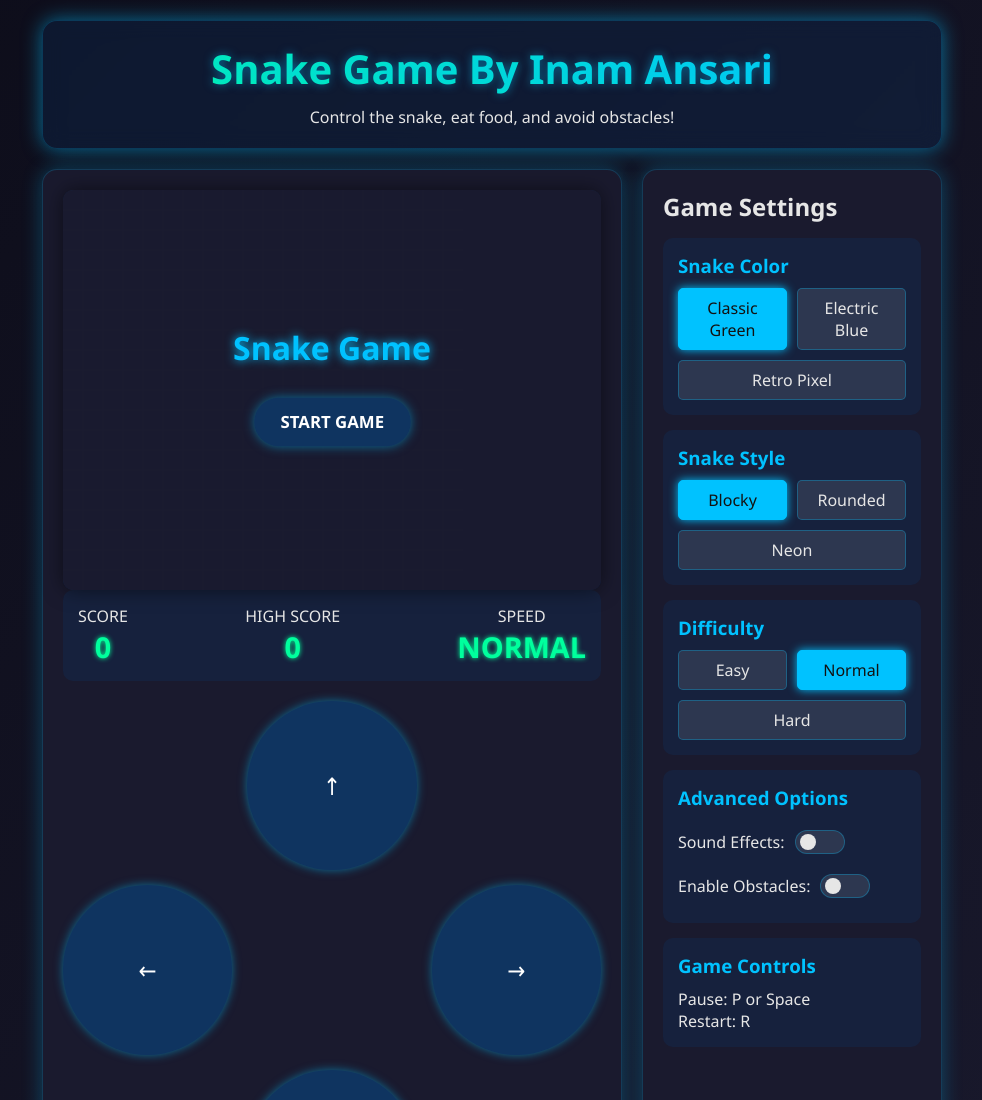
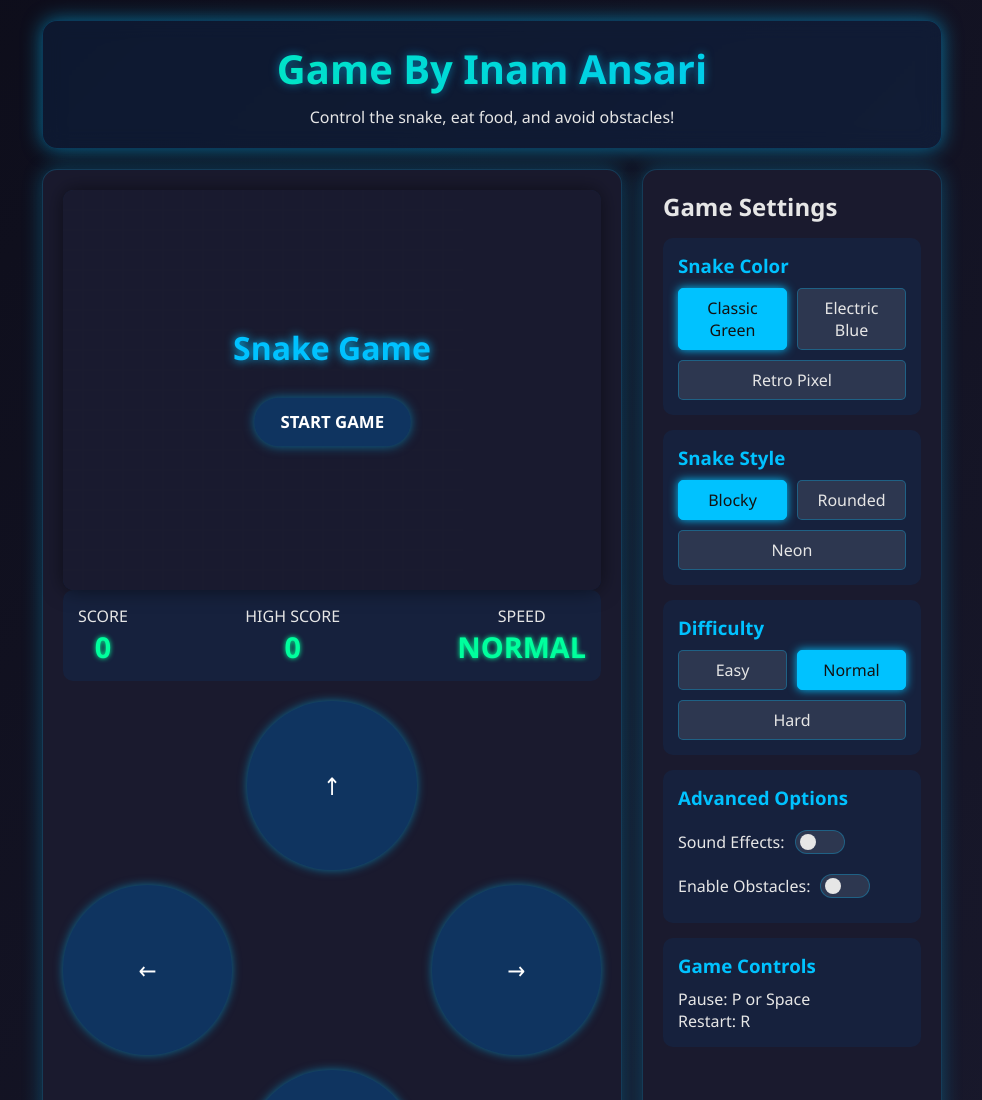
Before and after one commit to inamansari-92/SnakeGame, a plain HTML site: page index.html in a window 1280 px wide. Shown: the top 1100 px of the page, without its empty margins (148-1130 px from the left). Drawn offline with Linux system fonts and the light colour scheme.

Commit message:
Update index.html

```diff
--- a/index.html
+++ b/index.html
@@ -378,7 +378,7 @@
 <body>
     <div class="container">
         <header>
-            <h1>Snake Game By Inam Ansari</h1>
+            <h1>Game By Inam Ansari</h1>
             <p>Control the snake, eat food, and avoid obstacles!</p>
         </header>
 
```
